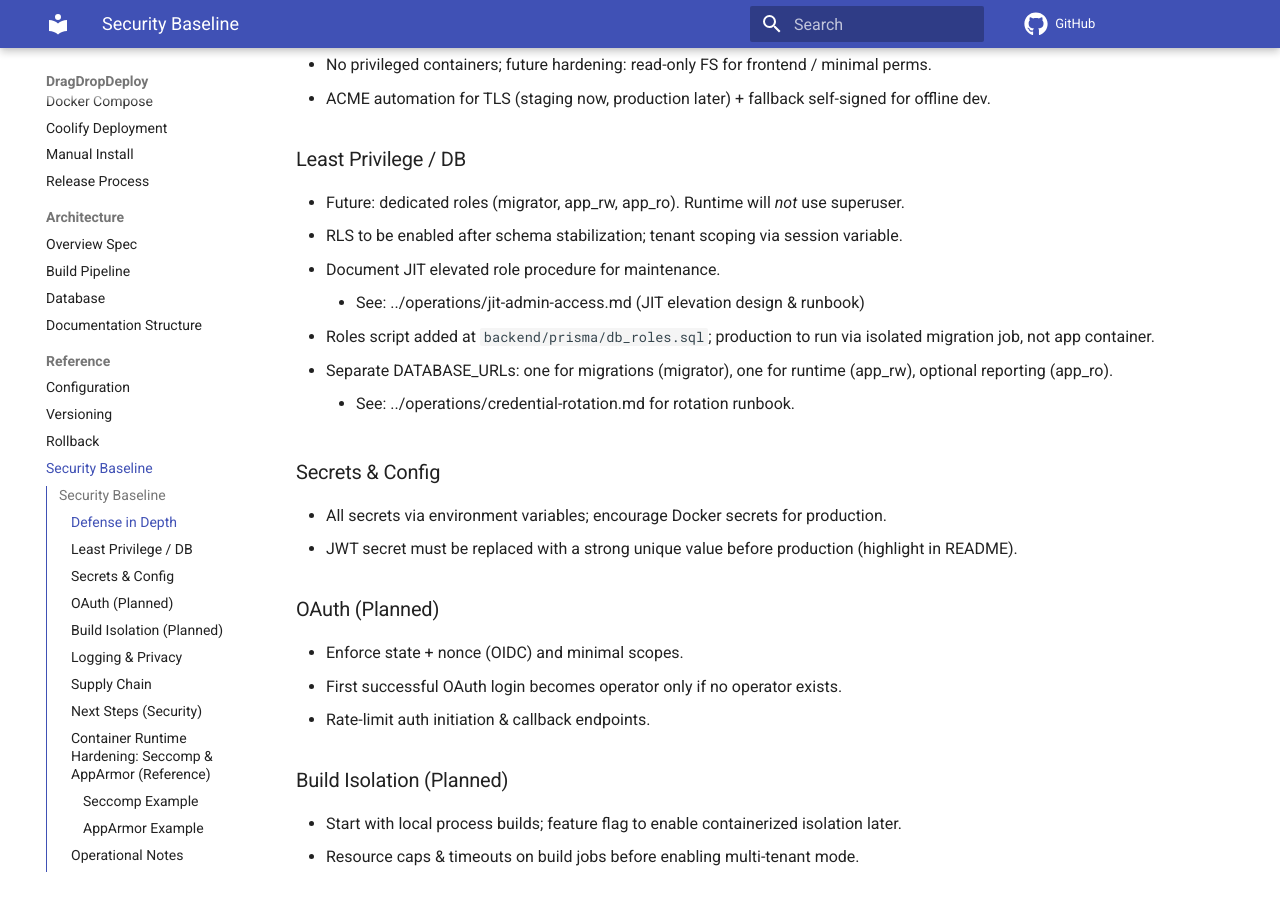
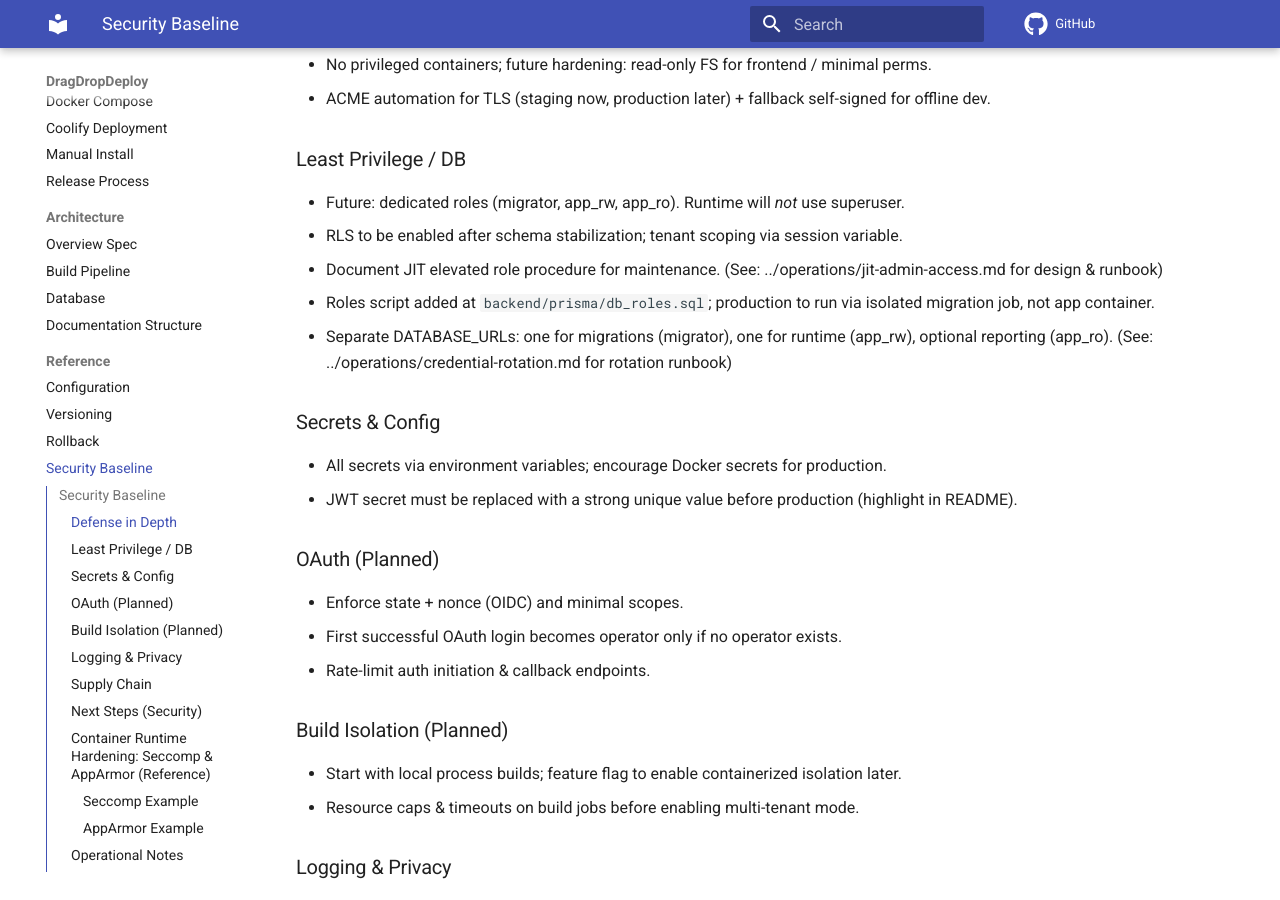
Before and after one commit to TomKonig/DragDropDeploy, an MkDocs documentation site: the page built from docs/reference/security-baseline.md, in a window 1280 px wide and 900 px high, scrolled down 357 px. Built offline with MkDocs 1.6.1 and Material for MkDocs 9.7.7, drawn with Linux system fonts in a browser that asks for light colours; comment, search, counter and statistics services are not loaded.

Commit message:
docs: fix markdownlint issues (MD022/31/32/40/7)

```diff
--- a/docs/reference/security-baseline.md
+++ b/docs/reference/security-baseline.md
@@ -18,11 +18,9 @@ Related: See `../security/threat-model.md` for assets, threats, and mitigations
 
 - Future: dedicated roles (migrator, app_rw, app_ro). Runtime will *not* use superuser.
 - RLS to be enabled after schema stabilization; tenant scoping via session variable.
-- Document JIT elevated role procedure for maintenance.
-    - See: ../operations/jit-admin-access.md (JIT elevation design & runbook)
+- Document JIT elevated role procedure for maintenance. (See: ../operations/jit-admin-access.md for design & runbook)
 - Roles script added at `backend/prisma/db_roles.sql`; production to run via isolated migration job, not app container.
-- Separate DATABASE_URLs: one for migrations (migrator), one for runtime (app_rw), optional reporting (app_ro).
-    - See: ../operations/credential-rotation.md for rotation runbook.
+- Separate DATABASE_URLs: one for migrations (migrator), one for runtime (app_rw), optional reporting (app_ro). (See: ../operations/credential-rotation.md for rotation runbook)
 
 ### Secrets & Config
 
```
Also changed, not shown: docs/operations/jit-admin-access.md (+26 -4 lines).
